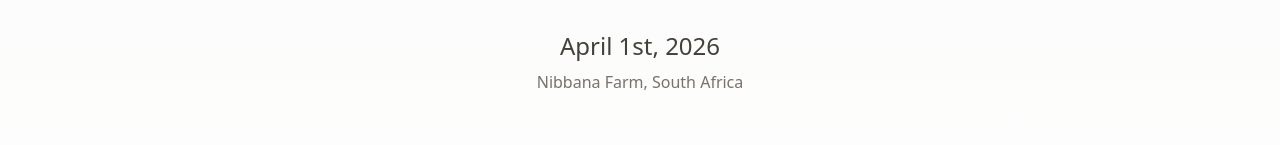
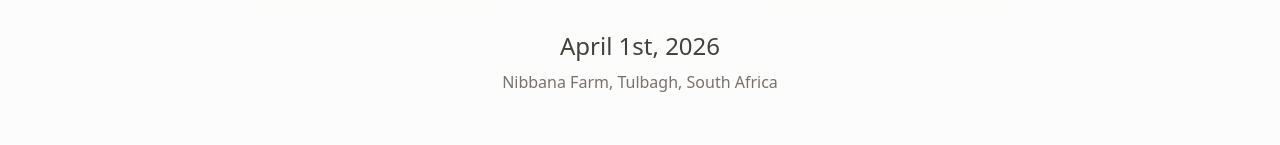
Before and after one commit to JulianB-Git/nicolash-frontend, a Next.js app: page /rsvp in a window 1280 px wide. Shown: the part 312-457 px from the top of the page. Built offline with nearby package versions, Linux system fonts and the light colour scheme; no server answers.

Commit message:
feat: add homepage image

```diff
--- a/src/app/rsvp/page.tsx
+++ b/src/app/rsvp/page.tsx
@@ -88,7 +88,7 @@
                 <div className='space-y-2 text-stone-700'>
                   <p className='text-2xl font-light'>April 1st, 2026</p>
                   <p className='text-stone-500 font-light'>
-                    Nibbana Farm, South Africa
+                    Nibbana Farm, Tulbagh, South Africa
                   </p>
                 </div>
               </div>
```
Also changed, not shown: 1 other file (tests, documents, lock files or other folders).
